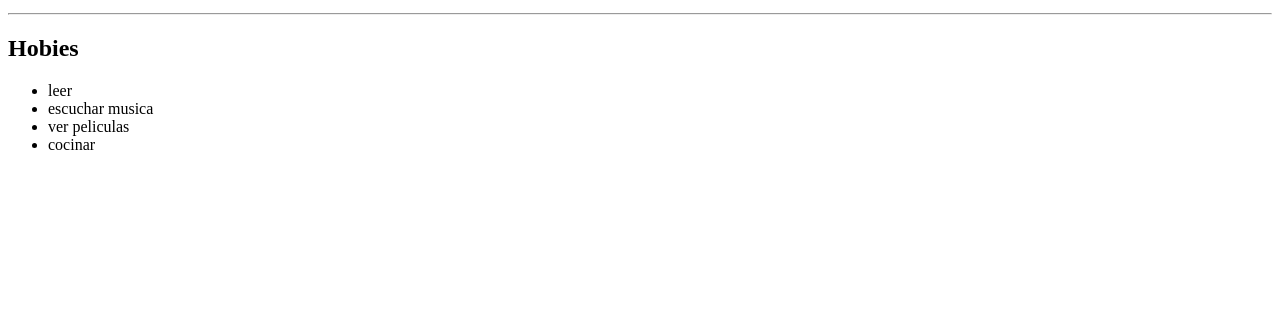
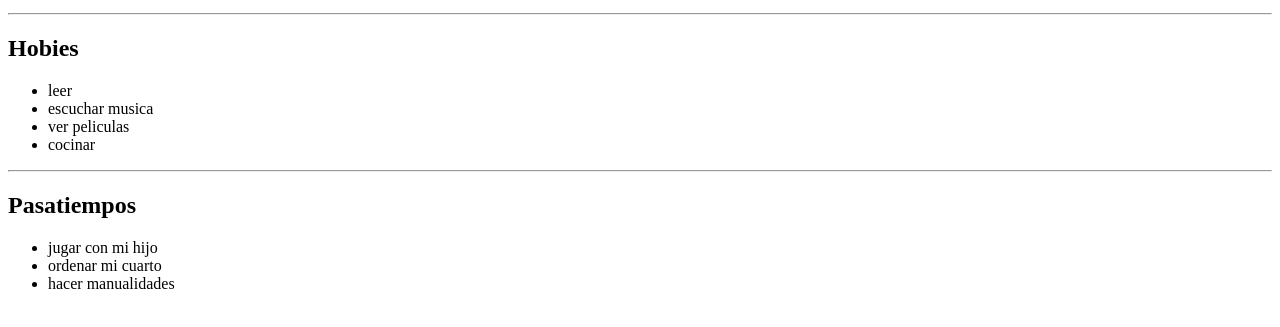
Before and after one commit to Maricielo9932/Portafolio, a plain HTML site: page index.html in a window 1280 px wide. Shown: the part 105-432 px from the top of the page. Drawn offline with Linux system fonts and the light colour scheme.

Commit message:
feat:agregar pasatiempos

```diff
--- a/index.html
+++ b/index.html
@@ -12,3 +12,12 @@
 
 </ul>
 <!--fin de hobies-->
+<!--inicio de pasatiempos-->
+<hr>
+<h2>Pasatiempos</h2>
+<ul>
+    <li>jugar con mi hijo</li>
+    <li>ordenar mi cuarto</li>
+    <li>hacer manualidades</li>
+</ul>
+<!--fin de pasatiempos-->
```
